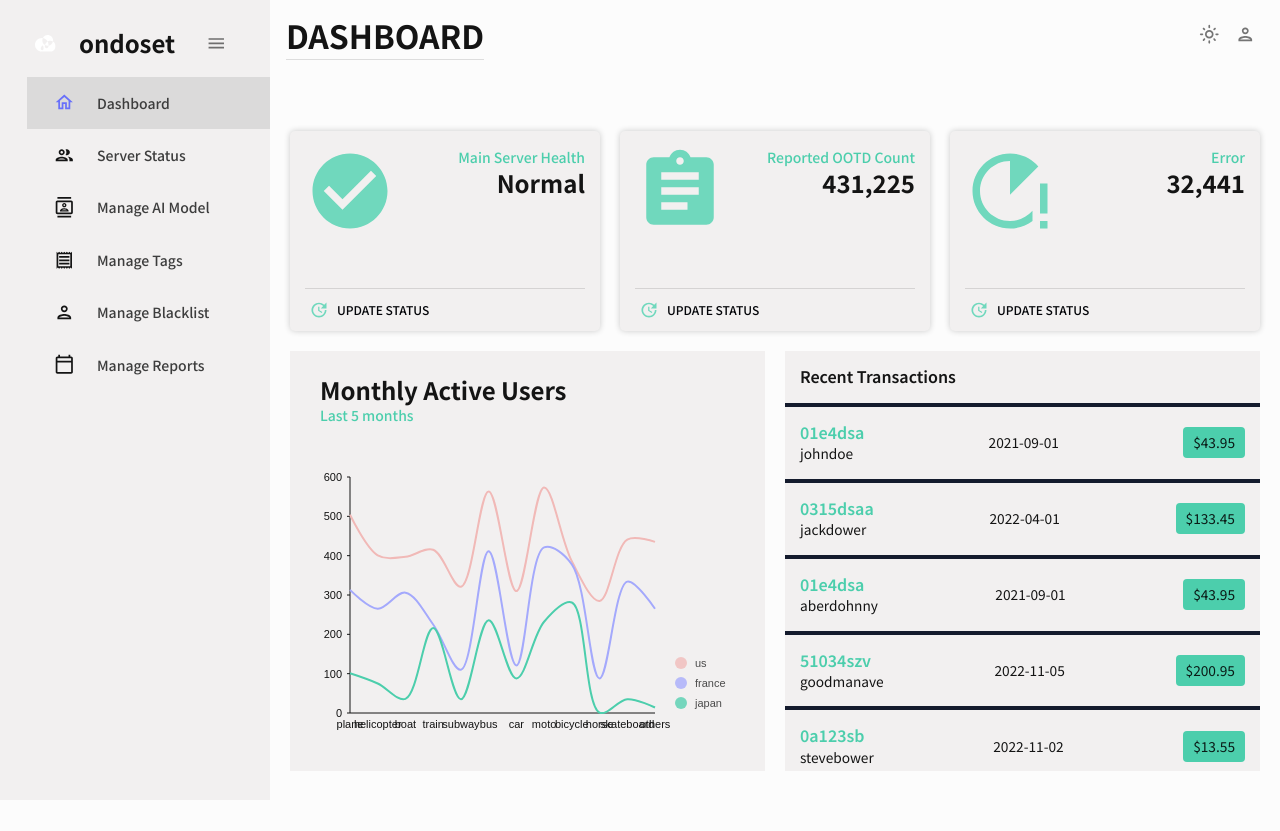
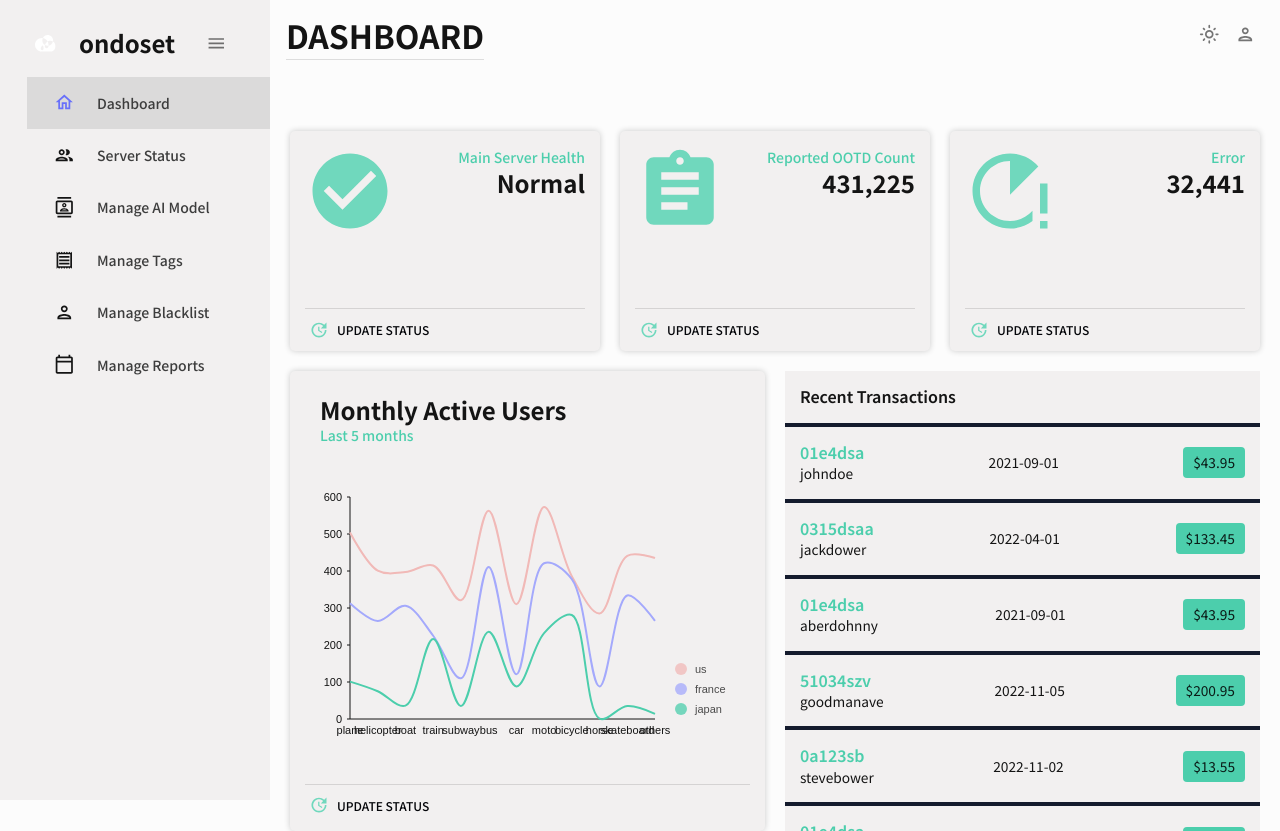
Before and after one commit to Team-Easy/Ondoset_Web, a React (Create React App) app in the folder ondoset-admin/: page / in a window 1280 px wide. Before the commit the page ends 800 px from the top, so only its background shows below. Built offline with nearby package versions, Linux system fonts and the light colour scheme.

Commit message:
Feat: revise MAU box layout

```diff
--- a/ondoset-admin/src/scenes/dashboard/index.jsx
+++ b/ondoset-admin/src/scenes/dashboard/index.jsx
@@ -1,4 +1,4 @@
-import { Box, Button, IconButton, Typography, useTheme } from "@mui/material";
+import { Box, Button, Divider, Typography, useTheme } from "@mui/material";
 import { tokens } from "../../theme";
 import { mockTransactions } from "../../data/mockData";
 import DownloadOutlinedIcon from "@mui/icons-material/DownloadOutlined";
@@ -15,6 +15,7 @@ import ProgressCircle from "../../components/ProgressCircle";
 import CheckCircleIcon from "@mui/icons-material/CheckCircle";
 import AssignmentIcon from "@mui/icons-material/Assignment";
 import RunningWithErrorsIcon from "@mui/icons-material/RunningWithErrors";
+import UpdateIcon from "@mui/icons-material/Update";
 
 const Dashboard = () => {
   const theme = useTheme();
@@ -26,13 +27,14 @@ const Dashboard = () => {
       <Box
         display="grid"
         gridTemplateColumns="repeat(12, 1fr)"
-        gridAutoRows="200px"
+        gridAutoRows="100px"
         gap="20px"
       >
         {/* ROW 1 */}
         {/* Main Server Status */}
         <Box
           gridColumn="span 4"
+          gridRow="span 2"
           backgroundColor={colors.primary[400]}
           display="flex"
           alignItems="flex-start"
@@ -56,6 +58,7 @@ const Dashboard = () => {
         {/* Reported OOTD */}
         <Box
           gridColumn="span 4"
+          gridRow="span 2"
           backgroundColor={colors.primary[400]}
           display="flex"
           alignItems="flex-start"
@@ -79,6 +82,7 @@ const Dashboard = () => {
         {/* Error */}
         <Box
           gridColumn="span 4"
+          gridRow="span 2"
           backgroundColor={colors.primary[400]}
           display="flex"
           alignItems="flex-start"
@@ -104,8 +108,13 @@ const Dashboard = () => {
         {/* MAU line chart */}
         <Box
           gridColumn="span 6"
-          gridRow="span 2"
+          gridRow="span 4"
           backgroundColor={colors.primary[400]}
+          sx={{
+            boxShadow: "0px 0px 6px rgba(0,0,0,0.2)",
+            borderRadius: "5px",
+            height: "100%",
+          }}
         >
           <Box
             mt="25px"
@@ -134,13 +143,28 @@ const Dashboard = () => {
               </IconButton>
             </Box> */}
           </Box>
-          <Box height="80%">
+          <Box height="70%">
             <LineChart isDashboard={true} />
+          </Box>
+          <Box m={"15px"}>
+            <Divider />
+
+            <Box display="flex" mt="4px" mb="20px" alignItems="center">
+              <Button
+                startIcon={
+                  <UpdateIcon
+                    sx={{ color: colors.greenAccent[600], fontSize: "26px" }}
+                  />
+                }
+              >
+                Update Status
+              </Button>
+            </Box>
           </Box>
         </Box>
         <Box
           gridColumn="span 6"
-          gridRow="span 2"
+          gridRow="span 4"
           backgroundColor={colors.primary[400]}
           overflow="auto"
         >
```
